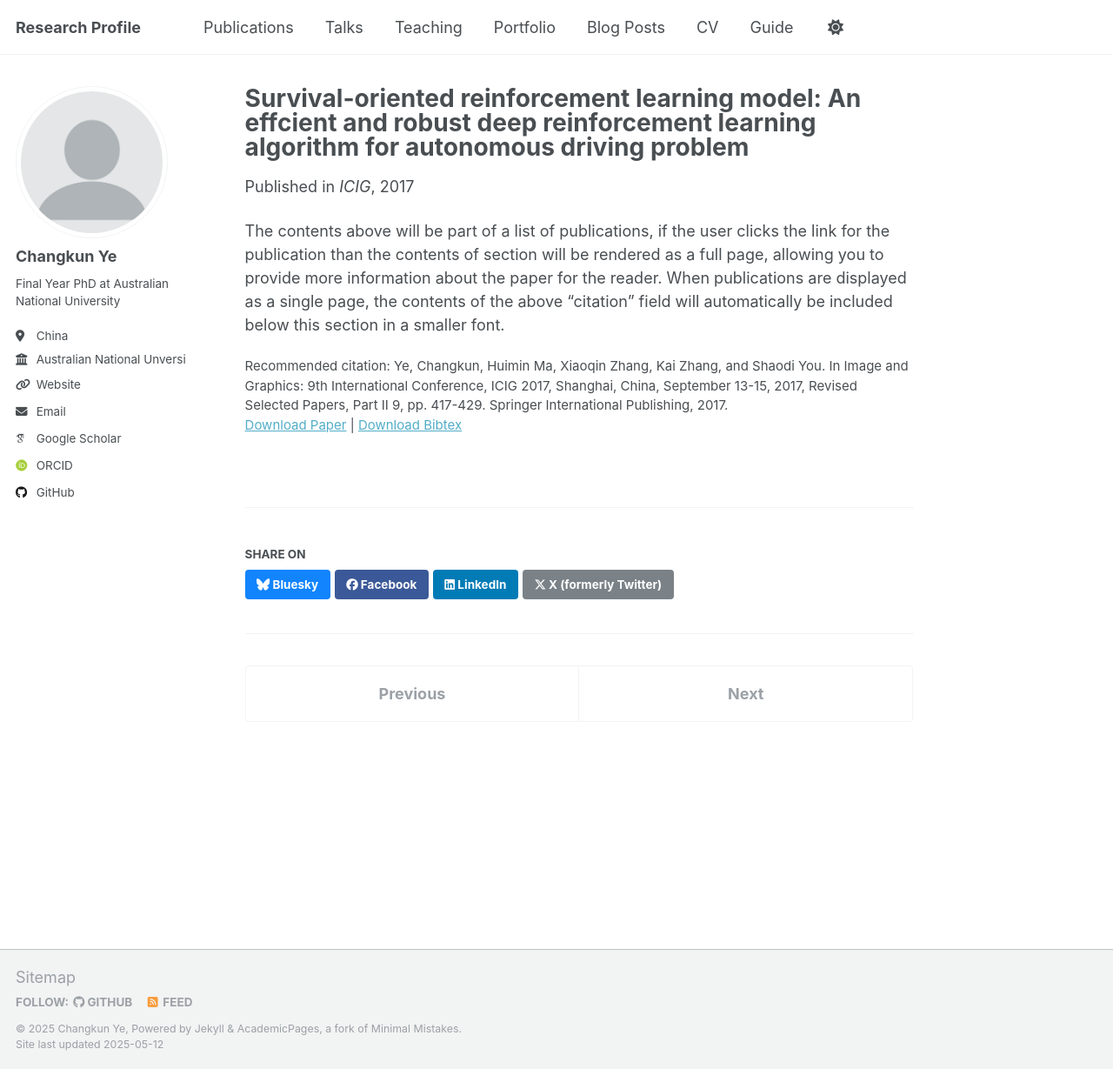
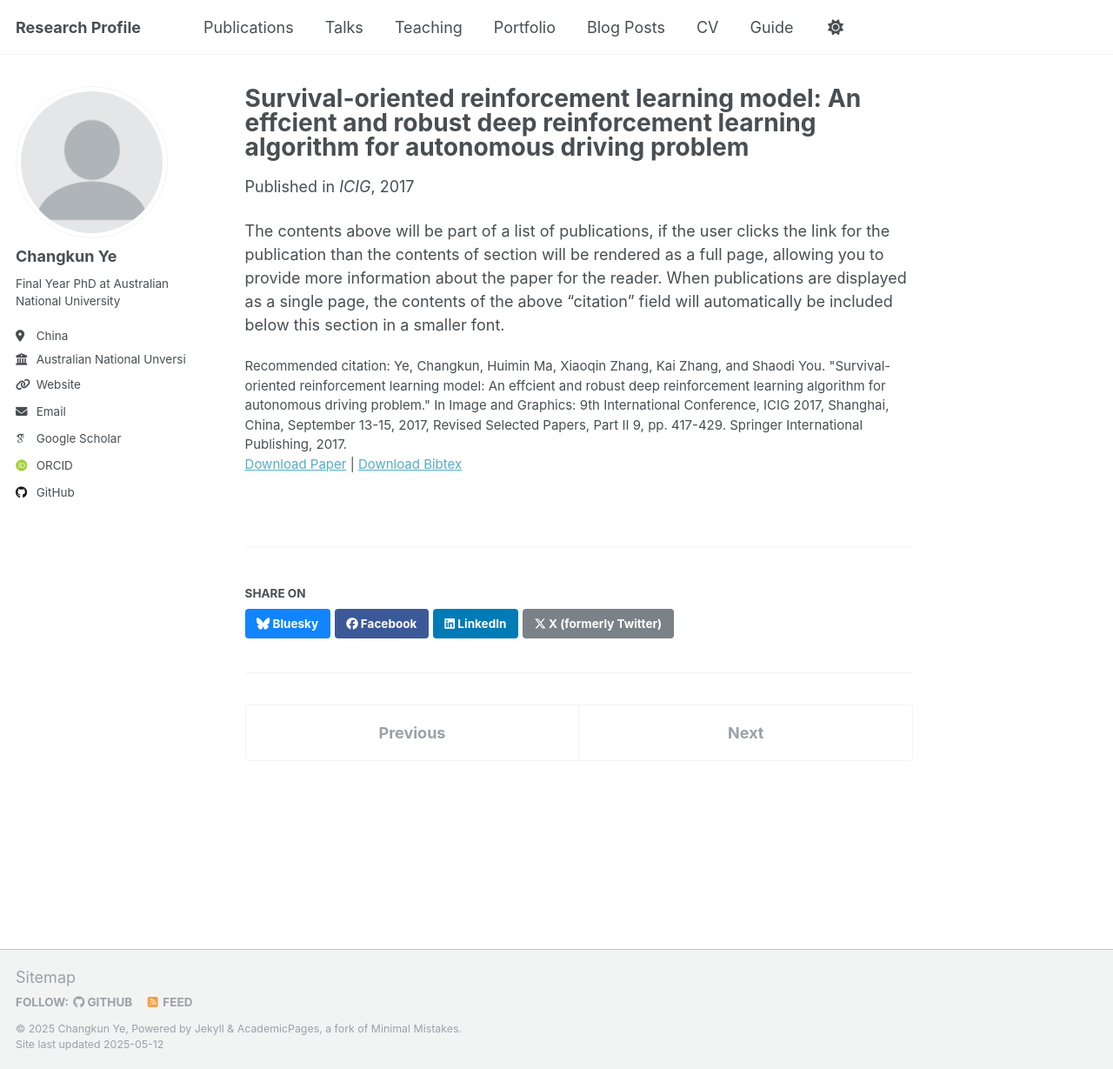
Before and after one commit to ChangkunYe/changkun.github.io, a Jekyll site: the page built from _publications/2017-icig.md, in a window 1280 px wide and 1229 px high. Shown: the whole window at 87% size. Built offline with Jekyll 4.4.1, drawn with Linux system fonts in a browser that asks for light colours; some web fonts are replaced.

Commit message:
minor typos

```diff
--- a/_publications/2017-icig.md
+++ b/_publications/2017-icig.md
@@ -8,7 +8,7 @@ date: 2017-12-29
 venue: 'ICIG'
 paperurl: 'https://link.springer.com/chapter/10.1007/978-3-319-71589-6_36'
 bibtexurl: 'http://academicpages.github.io/files/2017icig.bib'
-citation: 'Ye, Changkun, Huimin Ma, Xiaoqin Zhang, Kai Zhang, and Shaodi You. In Image and Graphics: 9th International Conference, ICIG 2017, Shanghai, China, September 13-15, 2017, Revised Selected Papers, Part II 9, pp. 417-429. Springer International Publishing, 2017.'
+citation: 'Ye, Changkun, Huimin Ma, Xiaoqin Zhang, Kai Zhang, and Shaodi You. "Survival-oriented reinforcement learning model: An effcient and robust deep reinforcement learning algorithm for autonomous driving problem." In Image and Graphics: 9th International Conference, ICIG 2017, Shanghai, China, September 13-15, 2017, Revised Selected Papers, Part II 9, pp. 417-429. Springer International Publishing, 2017.'
 ---
 
 The contents above will be part of a list of publications, if the user clicks the link for the publication than the contents of section will be rendered as a full page, allowing you to provide more information about the paper for the reader. When publications are displayed as a single page, the contents of the above "citation" field will automatically be included below this section in a smaller font.
```
Also changed, not shown: _publications/2023-iccv.md (+1 -1 lines), _publications/2024-cvpr.md (+1 -1 lines), _publications/2024-cvprw.md (+1 -1 lines), _publications/2024-wacv.md (+1 -1 lines).
